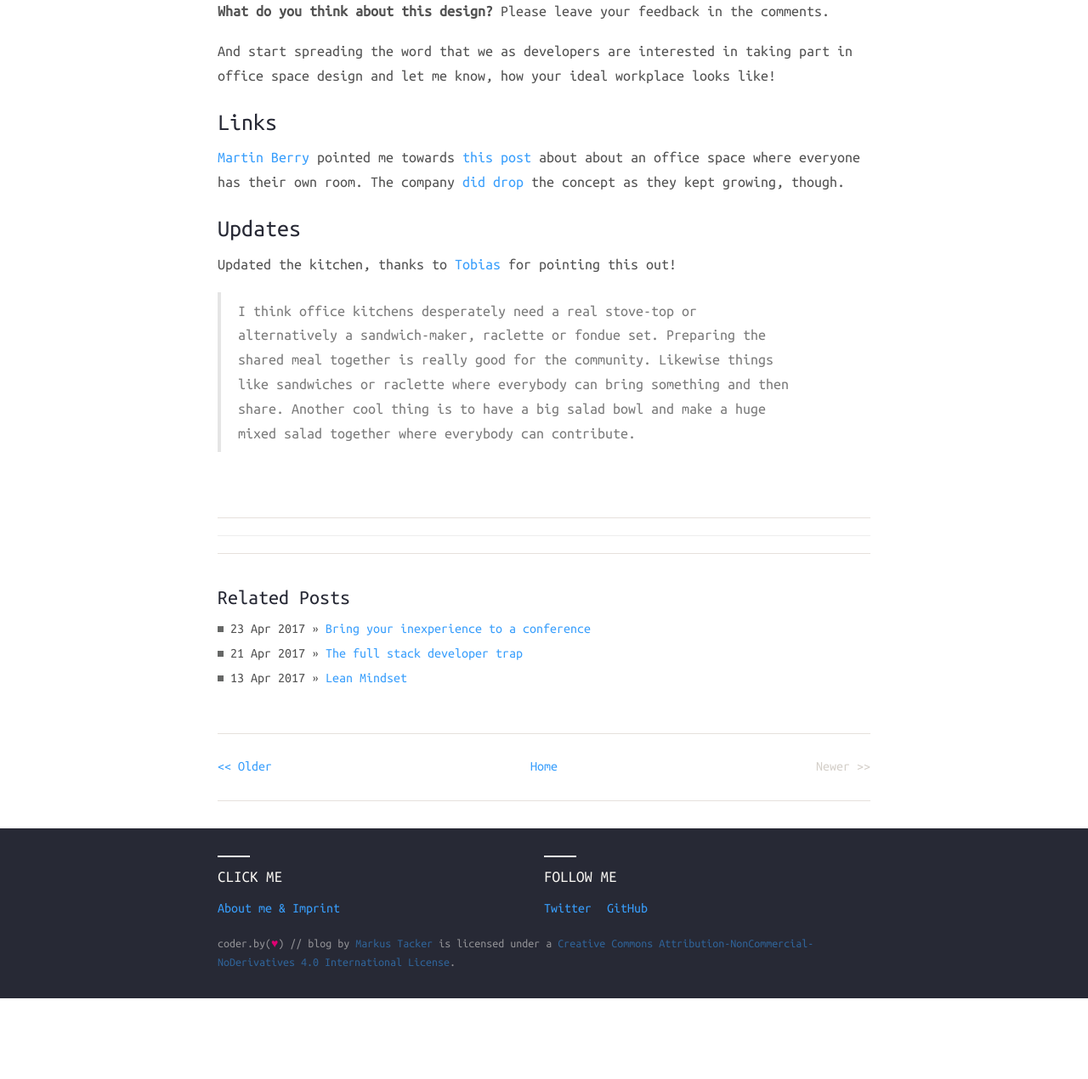
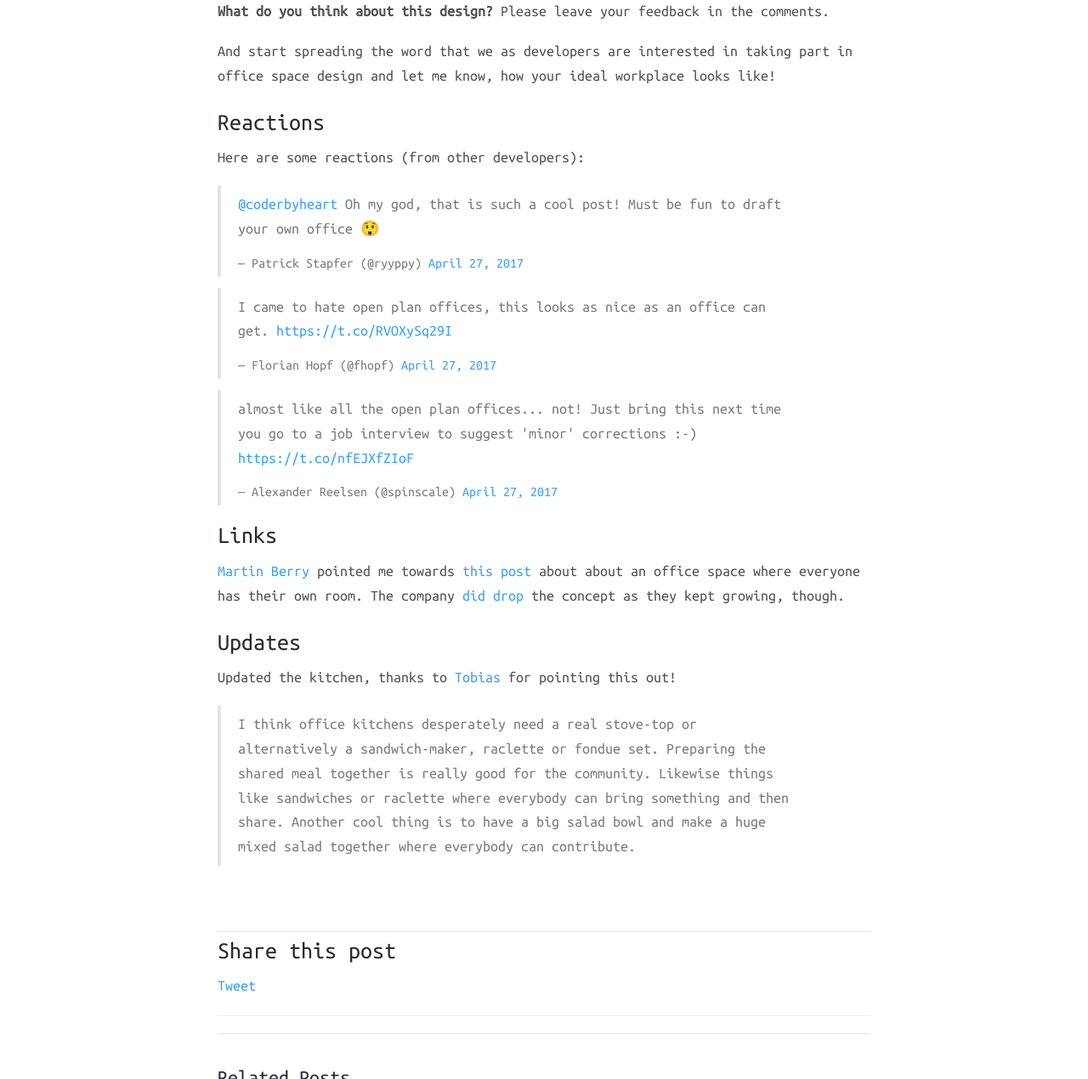
Before and after one commit to coderbyheart/blog, a Jekyll site: the page built from _posts/2017-04-27-office-design-by-an-office-hater.md, in a window 1280 px wide and 1400 px high, scrolled down 8002 px, cut to the strip 130-1400 px from the top of the window. Shown: the whole strip at 85% size. Built offline with Jekyll 4.4.1, drawn with Linux system fonts in a browser that asks for light colours; nearby versions of some CDN libraries; comment, search, counter and statistics services are not loaded; before the commit the page ends 9307 px from its top, so only the background shows below that.

Commit message:
Add tweets, sharing

```diff
--- a/_layouts/default.html
+++ b/_layouts/default.html
@@ -59,5 +59,6 @@
         <script>window.jQuery || document.write('<script src="{{ site.url }}/assets/js/jquery.min.js"><\/script>')</script>
         <!-- Site js -->
         <script src="{{ site.url }}/assets/js/all.js"></script>
+
     </body>
 </html>
--- a/_layouts/post.html
+++ b/_layouts/post.html
@@ -10,6 +10,13 @@
     <div class="post">
       {{ content }}
     </div>
+  </div>
+
+  <div class="sharing">
+    <h2>Share this post</h2>
+    <p>
+      <a href="https://twitter.com/share" class="twitter-share-button" data-size="large" data-text="{% if page.tweet %}{{ page.tweet }}{% else %}{{ page.title }}{% endif %}" data-via="coderbyheart" data-related="coderbyheart" data-lang="en" data-show-count="false">Tweet</a>
+    </p>
   </div>
 
   <hr>
@@ -48,3 +55,5 @@
     </div>
   </div>
 </div>
+
+<script async src="//platform.twitter.com/widgets.js" charset="utf-8"></script>
--- a/_posts/2017-04-27-office-design-by-an-office-hater.md
+++ b/_posts/2017-04-27-office-design-by-an-office-hater.md
@@ -10,6 +10,7 @@
 - work
 permalink: office-design-by-an-office-hater
 photo: https://blog.coderbyheart.com/uploads/2017/fantasy-office/v2/3-people-office-2k.jpg
+tweet: I hate offices. Let me take you through my dream office!
 ---
 
 I hate offices. I feel uncomfortable in most of them because they are too loud, too crammed, smell, are too hot or cold. Being a knowledge worker I first and foremost need office space that helps me think; but most companies create office space for representative reasons, to impress clients, and show off their success, and and not with a focus on the productivity of those tasked with creating this success.
@@ -66,9 +67,19 @@
 
 And start spreading the word that we as developers are interested in taking part in office space design and let me know, how your ideal workplace looks like!
 
+## Reactions
+
+Here are some reactions (from other developers):
+
+<blockquote class="twitter-tweet" data-conversation="none" data-lang="en"><p lang="en" dir="ltr"><a href="https://twitter.com/coderbyheart">@coderbyheart</a> Oh my god, that is such a cool post! Must be fun to draft your own office 😲</p>&mdash; Patrick Stapfer (@ryyppy) <a href="https://twitter.com/ryyppy/status/857537165944913920">April 27, 2017</a></blockquote>
+
+<blockquote class="twitter-tweet" data-lang="en"><p lang="en" dir="ltr">I came to hate open plan offices, this looks as nice as an office can get. <a href="https://t.co/RVOXySq29I">https://t.co/RVOXySq29I</a></p>&mdash; Florian Hopf (@fhopf) <a href="https://twitter.com/fhopf/status/857548445510361088">April 27, 2017</a></blockquote>
+
+<blockquote class="twitter-tweet" data-lang="en"><p lang="en" dir="ltr">almost like all the open plan offices... not! Just bring this next time you go to a job interview to suggest &#39;minor&#39; corrections :-) <a href="https://t.co/nfEJXfZIoF">https://t.co/nfEJXfZIoF</a></p>&mdash; Alexander Reelsen (@spinscale) <a href="https://twitter.com/spinscale/status/857568366357360642">April 27, 2017</a></blockquote>
+
 ## Links
 
-[Martin Berry](https://supine.com/) pointed me towards [this post](https://www.campaignmonitor.com/blog/company/2010/08/the-new-campaign-monitor-office/) about about an office space where everyone has their own room. The company [did drop](https://www.businessinsider.com.au/inside-campaign-monitors-insane-new-office-almost-40-storeys-up-overlooking-the-sydney-cbd-2015-3) the concept as they kept growing, though.
+[Martin Berry](https://twitter.com/martinbarry) pointed me towards [this post](https://www.campaignmonitor.com/blog/company/2010/08/the-new-campaign-monitor-office/) about about an office space where everyone has their own room. The company [did drop](https://www.businessinsider.com.au/inside-campaign-monitors-insane-new-office-almost-40-storeys-up-overlooking-the-sydney-cbd-2015-3) the concept as they kept growing, though.
 
 ## Updates
 
```
